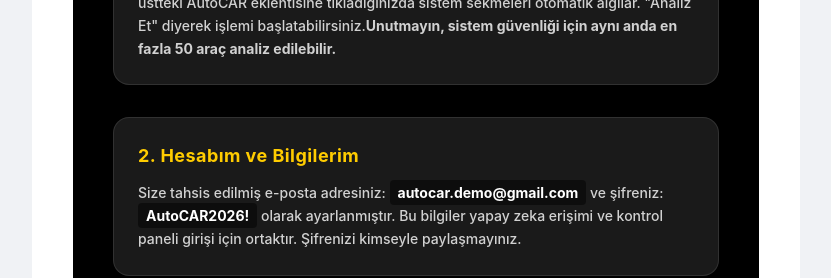
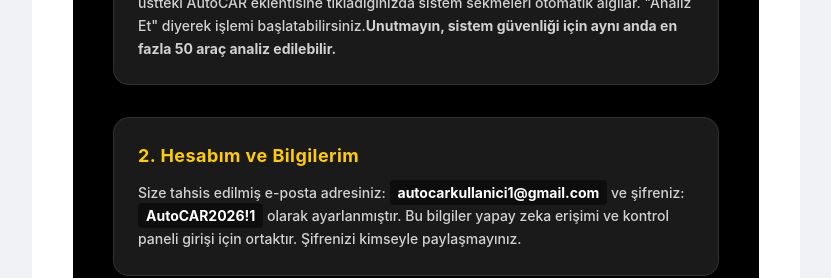
Before and after one commit to xyz123-xxyyzz/AutoCAR, a React (Vite) app: page /ayarlar in a window 1280 px wide. Shown: the part 1007-1285 px from the top of the page, without its empty margins (96-927 px from the left). Built offline with nearby package versions, Linux system fonts and the light colour scheme.

Commit message:
feat: Update Ayarlar.jsx to show dynamic email and passwords for Sahip and Kullanici

```diff
--- /dev/null
+++ b/setup-users.js
@@ -0,0 +1,13 @@
+import { createClient } from '@supabase/supabase-js';
+
+const supabase = createClient('https://jwffcfjuydjjzqtwjitn.supabase.co', 'sb_publishable_ESKWW6qt0VZL9_GwNEM3Uw_Z8wUMnOM');
+
+async function setup() {
+  console.log("Inserting into vip_users...");
+  const { data: insertData, error: insertError } = await supabase.from('vip_users').insert([
+    { email: 'kagulle31@gmail.com', role: 'sahip' }
+  ]);
+  console.log('Insert:', insertError ? insertError.message : 'Success');
+}
+
+setup();
--- a/src/pages/Ayarlar.jsx
+++ b/src/pages/Ayarlar.jsx
@@ -6,6 +6,9 @@ import { supabase } from '../lib/supabase';
 
 export default function Ayarlar() {
   const role = localStorage.getItem('userRole') || 'Kullanıcı';
+  const displayEmail = role === 'Sahip' ? 'kagulle31@gmail.com' : 'autocarkullanici1@gmail.com';
+  const displayPassword = role === 'Sahip' ? 'kz19gll28' : 'AutoCAR2026!1';
+
   const navigate = useNavigate();
   const [chromeInstalled, setChromeInstalled] = useState(false);
   const [firefoxInstalled, setFirefoxInstalled] = useState(false);
@@ -125,8 +128,8 @@ export default function Ayarlar() {
             <div className="bg-white/10 rounded-2xl p-6 backdrop-blur-sm border border-white/10">
               <h3 className="text-[#FFCC00] font-bold text-lg mb-3 tracking-wide">2. Hesabım ve Bilgilerim</h3>
               <p className="text-sm text-white/80 leading-relaxed font-medium">
-                Size tahsis edilmiş e-posta adresiniz: <strong className="text-white bg-black/50 px-2 py-1 rounded">autocar.demo@gmail.com</strong> ve
-                şifreniz: <strong className="text-white bg-black/50 px-2 py-1 rounded">AutoCAR2026!</strong> olarak ayarlanmıştır. Bu bilgiler yapay zeka
+                Size tahsis edilmiş e-posta adresiniz: <strong className="text-white bg-black/50 px-2 py-1 rounded">{displayEmail}</strong> ve
+                şifreniz: <strong className="text-white bg-black/50 px-2 py-1 rounded">{displayPassword}</strong> olarak ayarlanmıştır. Bu bilgiler yapay zeka
                 erişimi ve kontrol paneli girişi için ortaktır. Şifrenizi kimseyle paylaşmayınız.
               </p>
             </div>
```
